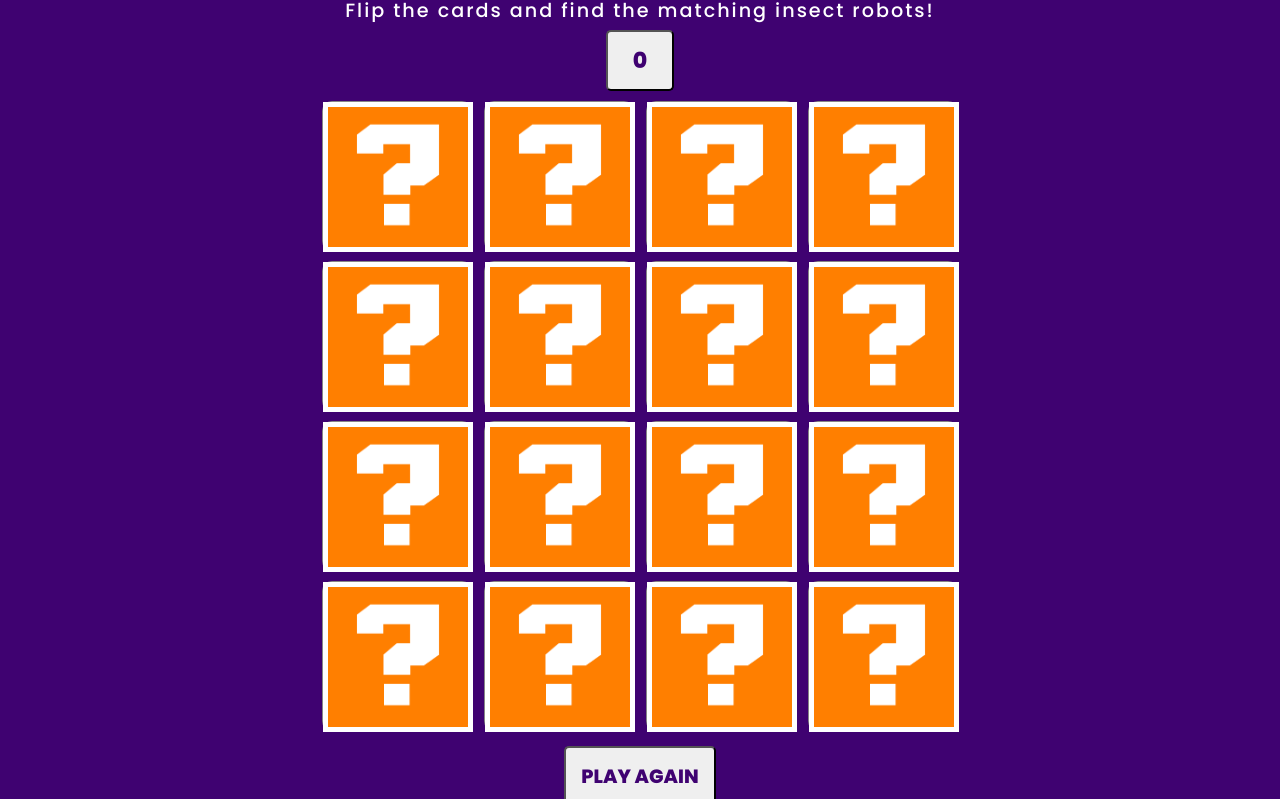
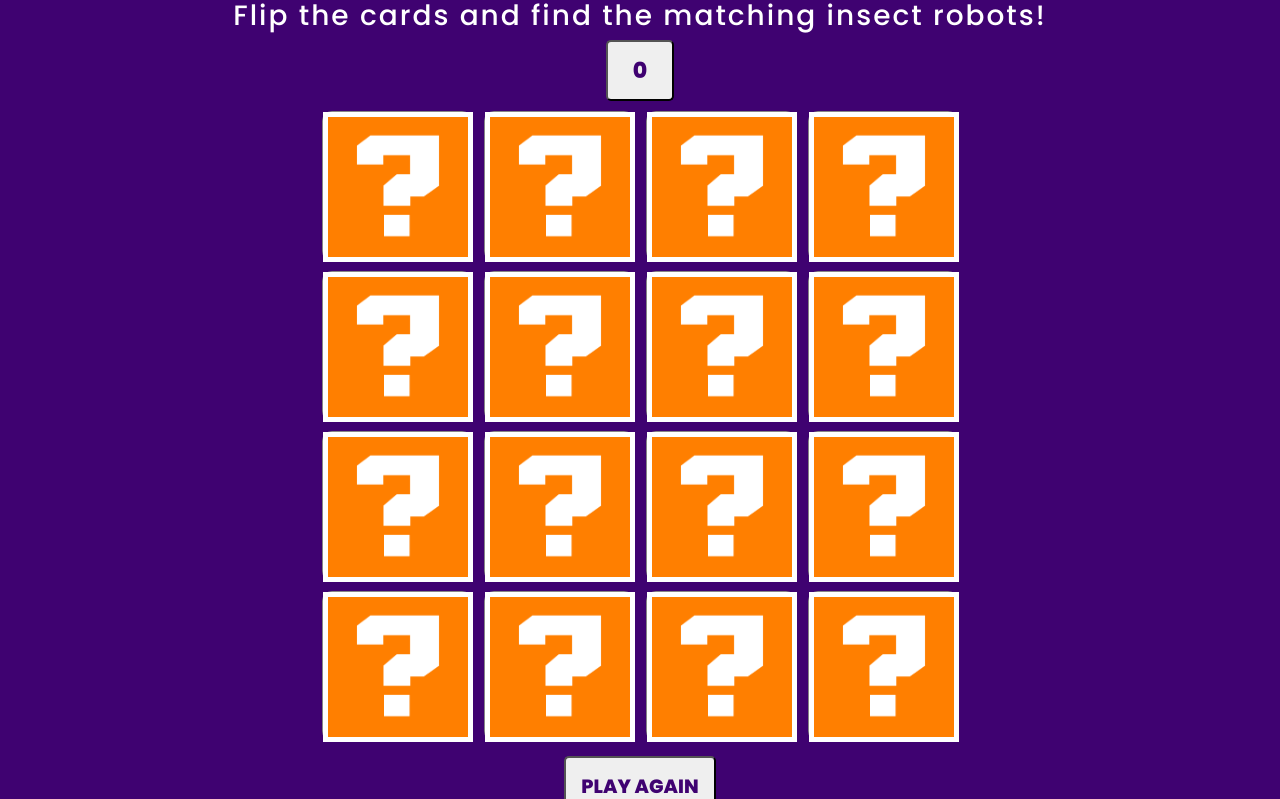
Before and after one commit to RachelFurlong-dev/bug-match-M2, a website: page index.html in a window 1280 px wide. Shown: the part 138-937 px from the top of the page. Drawn offline with nearby package versions, Linux system fonts and the light colour scheme; files that its build step writes are made by us from their sources.

```diff
--- a/index.html
+++ b/index.html
@@ -28,7 +28,7 @@
     </header>
     <div class="title">
         <h1>Bug Match</h1>
-        <h2>Flip the cards and find the matching insect robots!</h2>
+        <h3>Flip the cards and find the matching insect robots!</h3>
         <button id="score">0</button>
     </div>
     <div id="board"></div>
```
Also changed, not shown: README.md, docs/jest_tests/completed-jest-tests.png (renamed from docs/jest tests/completed-jest-tests.png), docs/jest_tests/jest-test-cardArray-contains-specific-value.png (renamed from docs/jest tests/jest-test-cardArray contains specific value.png).
